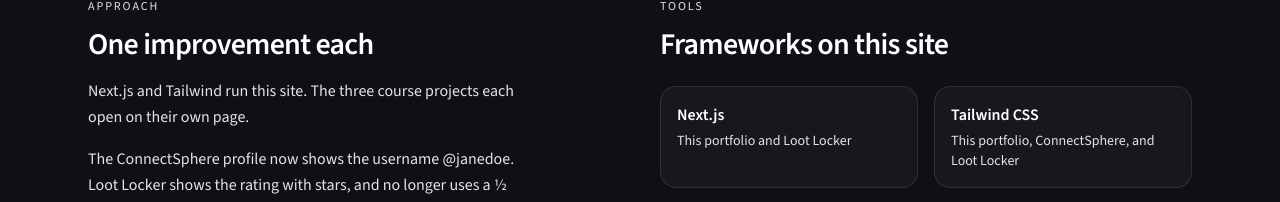
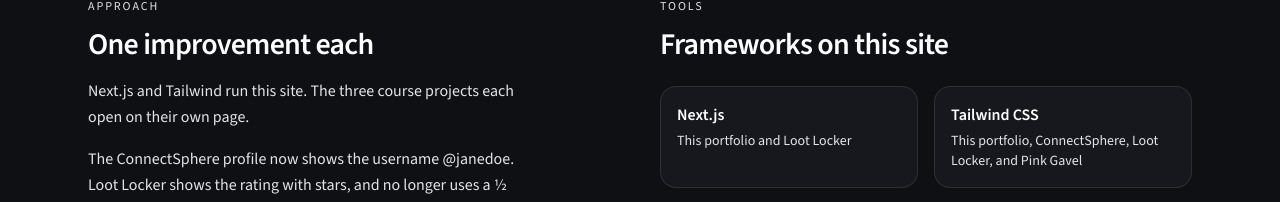
Before and after one commit to MiaTexnes/Portfolio-2, a Next.js app: page / in a window 1280 px wide. Shown: the part 1394-1596 px from the top of the page. Built offline with nearby package versions, Linux system fonts and the light colour scheme.

Commit message:
Include Pink Gavel where Tailwind is listed.

```diff
--- a/app/page.js
+++ b/app/page.js
@@ -81,7 +81,8 @@
               ["Next.js", "This portfolio and Loot Locker"],
               [
                 "Tailwind CSS",
-                "This portfolio, ConnectSphere, and Loot Locker",
+                "This portfolio, ConnectSphere, Loot Locker, and Pink Gavel",
+                ,
               ],
               ["JavaScript", "Pink Gavel Auctions"],
               ["HTML and CSS", "Pink Gavel Auctions"],
```
